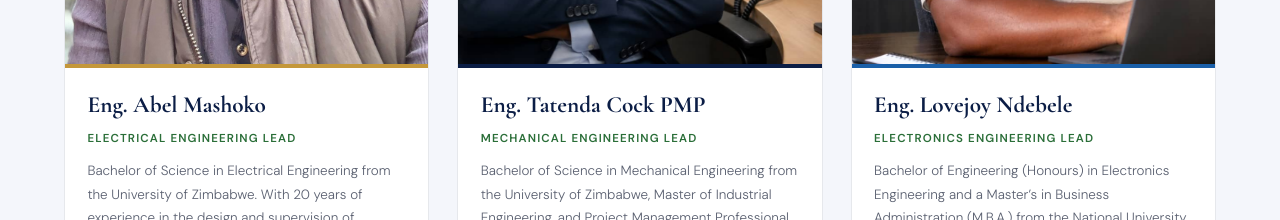
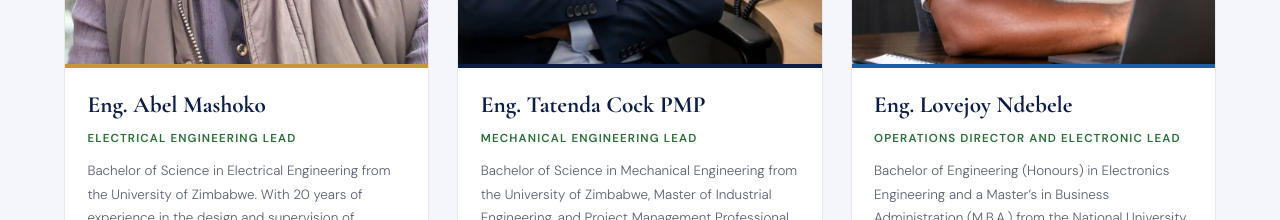
Before and after one commit to Thutsman/ZambeziConsulting, a plain HTML site: page index.html in a window 1280 px wide. Shown: the part 4400-4620 px from the top of the page. Drawn offline with nearby package versions, Linux system fonts and the light colour scheme.

Commit message:
Update Eng. Lovejoy Ndebele's role to Operations Director and Electronic Lead

```diff
--- a/index.html
+++ b/index.html
@@ -391,7 +391,7 @@
         </div>
         <div class="team-card-body">
           <h3 class="team-card-name">Eng. Lovejoy Ndebele</h3>
-          <p class="team-card-role">Electronics Engineering Lead</p>
+          <p class="team-card-role">Operations Director and Electronic Lead</p>
           <p class="team-card-bio">Bachelor of Engineering (Honours) in Electronics Engineering and a Master&rsquo;s in Business Administration (M.B.A.) from the National University of Science and Technology (NUST). With 16 years of experience in detailed design, technical specifications, bills of quantities, project management, supervision, and inspections, Eng. Ndebele leads fire detection, voice evacuation, fire suppression, CCTV, access control, IT, and building management systems. His portfolio includes world-renowned hotel brands, office parks, resorts, airports, and hospitals across Zimbabwe, Botswana, Namibia, Mozambique, and Zambia.</p>
           <ul class="team-card-tags" aria-label="Areas of expertise">
             <li>MBA (NUST)</li>
```
